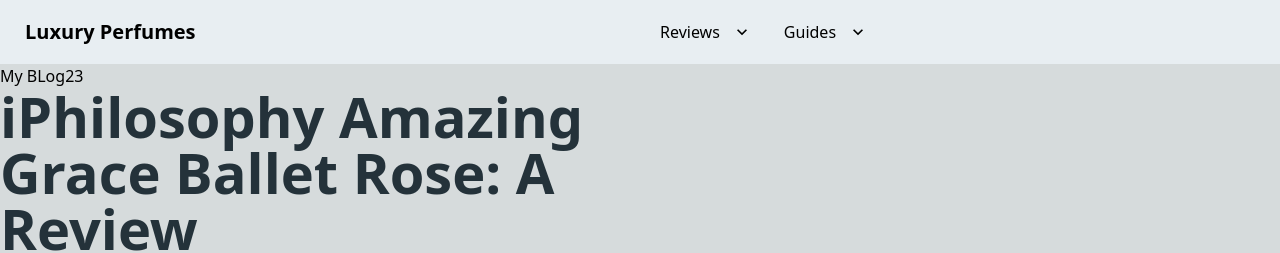
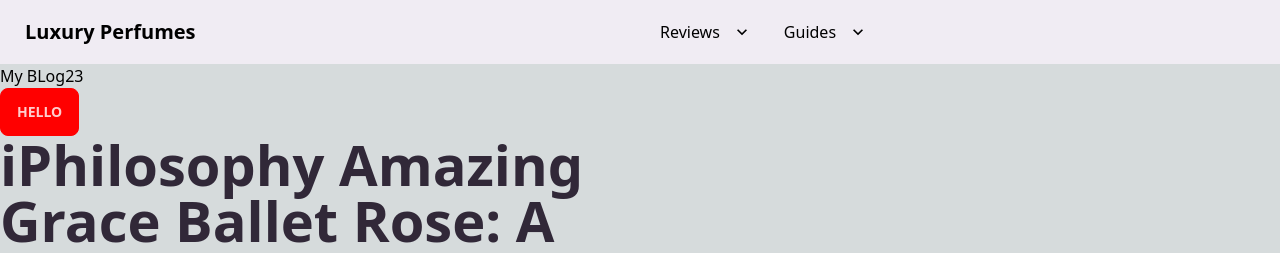
Before and after one commit to bgoldste-s-team/lp_fe_template, a Next.js app: page / in a window 1280 px wide. Shown: the top 253 px of the page. Built offline with nearby package versions, Linux system fonts and the light colour scheme.

Commit message:
more update

```diff
--- a/src/data/site_data.json
+++ b/src/data/site_data.json
@@ -1 +1 @@
-{"name": "Luxury Perfumes", "description": "Luxo Perfumesasdfasdf\r\n\r\n\r\nLuxo Perfumesasdfasdf\r\n\r\n\r\n\r\nLuxo PerfumesasdfasdfLuxo PerfumesasdfasdfLuxo PerfumesasdfasdfLuxo Perfumesasdfasdf", "url": "http://luxperfume.com", "color": "#43923f"}
+{"name": "Luxury Perfumes", "description": "Luxo Perfumesasdfasdf\r\n\r\n\r\nLuxo Perfumesasdfasdf\r\n\r\n\r\n\r\nLuxo PerfumesasdfasdfLuxo PerfumesasdfasdfLuxo PerfumesasdfasdfLuxo Perfumesasdfasdf", "url": "http://luxperfume.com", "color": "red"}
--- a/src/pages/index.js
+++ b/src/pages/index.js
@@ -11,6 +11,7 @@
        <div>
        <Navbar />
            <h1>My BLog23</h1>
+           <button class="btn btn-primary">hello</button>
            <ul>
            { posts.map((p) =>
                <li key={p.id}>
--- a/tailwind.config.js
+++ b/tailwind.config.js
@@ -1,4 +1,7 @@
 /** @type {import('tailwindcss').Config} */
+import siteData from "./src/data/site_data.json";
+console.log("HI")
+console.log(siteData['color'])
 module.exports = {
   content: [
     './src/pages/**/*.{js,ts,jsx,tsx}',
@@ -20,23 +23,24 @@
          {
            mytheme: {
 
-            "primary": "#a6ea72",
 
-            "secondary": "#09016b",
+ "primary": siteData['color'],
 
-            "accent": "#cc6137",
+ "secondary": "#e2489a",
 
-            "neutral": "#292B38",
+ "accent": "#9d02d1",
 
-            "base-100": "#E8EEF2",
+ "neutral": "#2A1E38",
 
-            "info": "#3B84C9",
+ "base-100": "#F0ECF3",
 
-            "success": "#198F6E",
+ "info": "#4A7FF2",
 
-            "warning": "#F6BC6A",
+ "success": "#289F67",
 
-            "error": "#E44E62",
+ "warning": "#F8B53A",
+
+ "error": "#F4322F",
            },
          },
        ],
```
